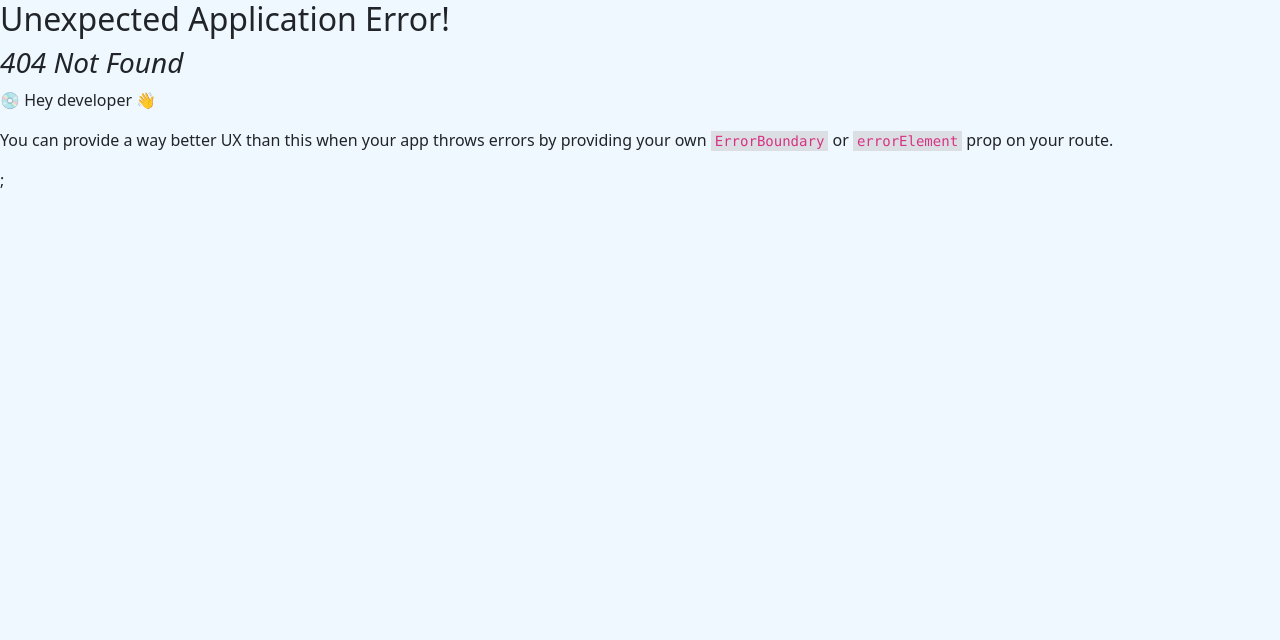
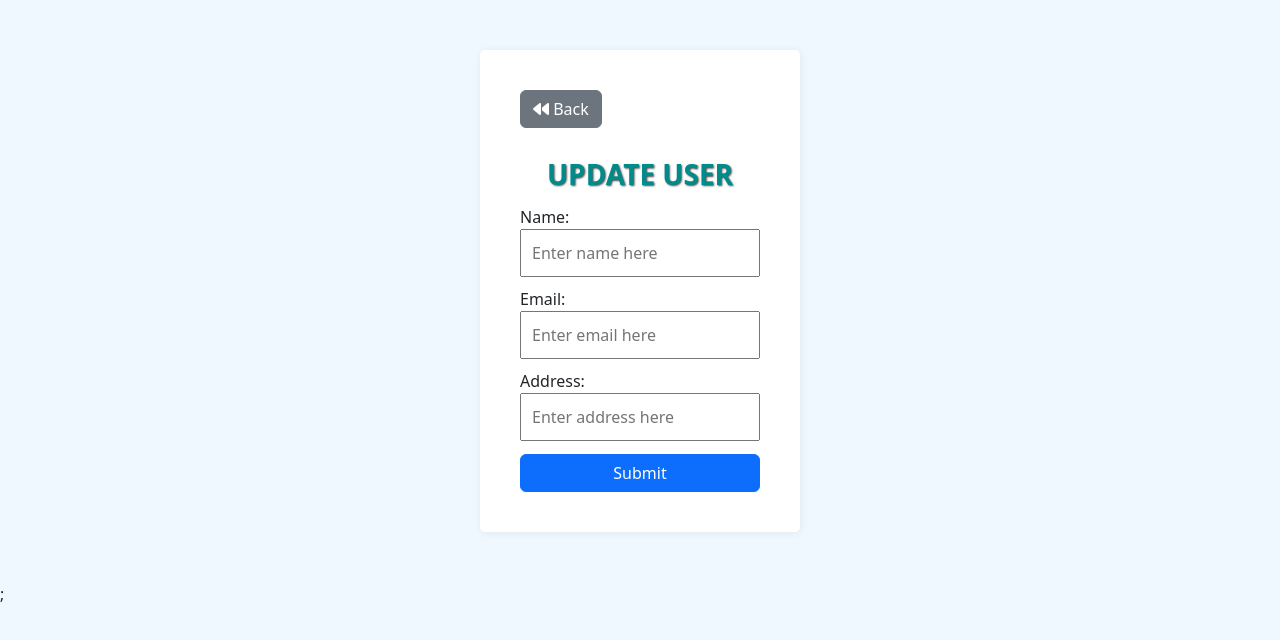
Before and after one commit to osmanforhad/react_js_crud, a React (Create React App) app: page /update/1 in a window 1280 px wide. Before the commit this address had no page. Shown: the top 640 px of the page. Built offline with nearby package versions, Linux system fonts and the light colour scheme; no server answers.

Commit message:
update user by specific id

```diff
--- a/src/App.js
+++ b/src/App.js
@@ -1,6 +1,7 @@
 import "./App.css";
 import User from "./getUser/User";
 import Adduser from "./addUser/Adduser";
+import Updateuser from "./updateUser/Updateuser";
 import { createBrowserRouter, RouterProvider } from "react-router-dom";
 
 function App() {
@@ -13,6 +14,10 @@
       path: "/add",
       element: <Adduser />,
     },
+    {
+      path: "/update/:id",
+      element: <Updateuser />,
+    },
   ]);
   return (
     <div className="App">
--- a/src/getUser/User.jsx
+++ b/src/getUser/User.jsx
@@ -43,9 +43,9 @@
                     <td>{user.email}</td>
                     <td>{user.address}</td>
                     <td className='actionButtons'>
-                    <button type="button" className="btn btn-info">
+                    <Link to={`/update/`+user._id} type="button" className="btn btn-info">
                     <i className="fa-solid fa-pen-to-square"></i>
-                    </button>
+                    </Link>
                     <button type="button" className="btn btn-danger">
                         <i className="fa-solid fa-trash"></i>
                     </button>
--- /dev/null
+++ b/src/updateUser/Updateuser.css
@@ -0,0 +1,33 @@
+.updateUser{
+    background-color: white;
+    width: 25%;
+    margin: 50px auto;
+    padding: 40px;
+    border-radius: 5px;
+    box-shadow: 1px 1px 8px rgba(0, 0, 0, 0.065);
+}
+.updateUser h3{
+    margin-top: 30px;
+    text-align: center;
+    font-weight: bold;
+    color: darkcyan;
+    text-transform: uppercase;
+    text-shadow: 1px 1px 2px rgba(0, 0, 0, 0.7);
+}
+.updateUserForm .inputGroup{
+    width: 100%;
+    display: flex;
+    flex-direction: column;
+}
+
+.updateUserForm .inputGroup label{
+    margin-top: 5px;
+}
+.updateUserForm .inputGroup input{
+    margin-bottom: 5px;
+    padding: 10px;
+}
+
+.updateUserForm .inputGroup button{
+    margin-top: 8px;
+}
--- /dev/null
+++ b/src/updateUser/Updateuser.jsx
@@ -0,0 +1,79 @@
+import React, { useEffect, useState } from 'react';
+import './Updateuser.css';
+import { Link, useNavigate, useParams } from 'react-router-dom';
+import axios from 'axios';
+import toast from 'react-hot-toast';
+
+const Updateuser = () => {
+    //define variable for user input
+    const users = {
+        name:"",
+        email:"",
+        address:"",
+    };
+    //set state for user input and navigation
+    const [user, setUser] = useState(users);
+    const navigate = useNavigate();
+    //extract the user requested id from url param
+    const {id} = useParams();
+
+    //get user data from server based on specific id
+    useEffect(() => {
+        try {
+            axios.get(`http://localhost:8000/api/user/${id}`)
+        .then((response) => {
+            setUser(response.data)
+        })
+        } catch (error) {
+            console.log(error);
+        }
+    }, [id]);
+
+    //function for handle user input
+    const inputHandler = (e) => {
+        const{name, value} = e.target;
+        console.log(name, value);
+        setUser({...user, [name]:value})
+    }
+
+    //function for send user input into db and update the user data
+    const submitData = async(e) => {
+        try {
+            e.preventDefault();
+            await axios.put(`http://localhost:8000/api/update/user/${id}`, user)
+            .then((response) => {
+                toast.success(response.data.message,{position:"top-right"});
+                navigate("/");
+            })
+        } catch (error) {
+            console.log(error);
+        }
+    }
+  return (
+  <div className='updateUser'>
+    <Link to="/" type="button" className="btn btn-secondary">
+        <i className="fa-solid fa-backward"></i> Back
+        </Link>
+    <h3>Update User</h3>
+    <form className='updateUserForm' onSubmit={submitData}>
+        <div className='inputGroup'>
+            <label htmlFor="name">Name:</label>
+            <input type="text" id='name' name='name' onChange={inputHandler} value={user.name} autoComplete='off' placeholder='Enter name here' />
+        </div>
+        <div className='inputGroup'>
+            <label htmlFor="email">Email:</label>
+            <input type="text" id='email' name='email' onChange={inputHandler} value={user.email} autoComplete='off' placeholder='Enter email here' />
+        </div>
+        <div className='inputGroup'>
+            <label htmlFor="address">Address:</label>
+            <input type="text" id='address' name='address' onChange={inputHandler} value={user.address} autoComplete='off' placeholder='Enter address here' />
+        </div>
+        <div className='inputGroup'>
+        <button type="submit" className="btn btn-primary">Submit</button>
+        </div>
+    </form>
+  </div>
+  )
+}
+
+export default Updateuser;
```
